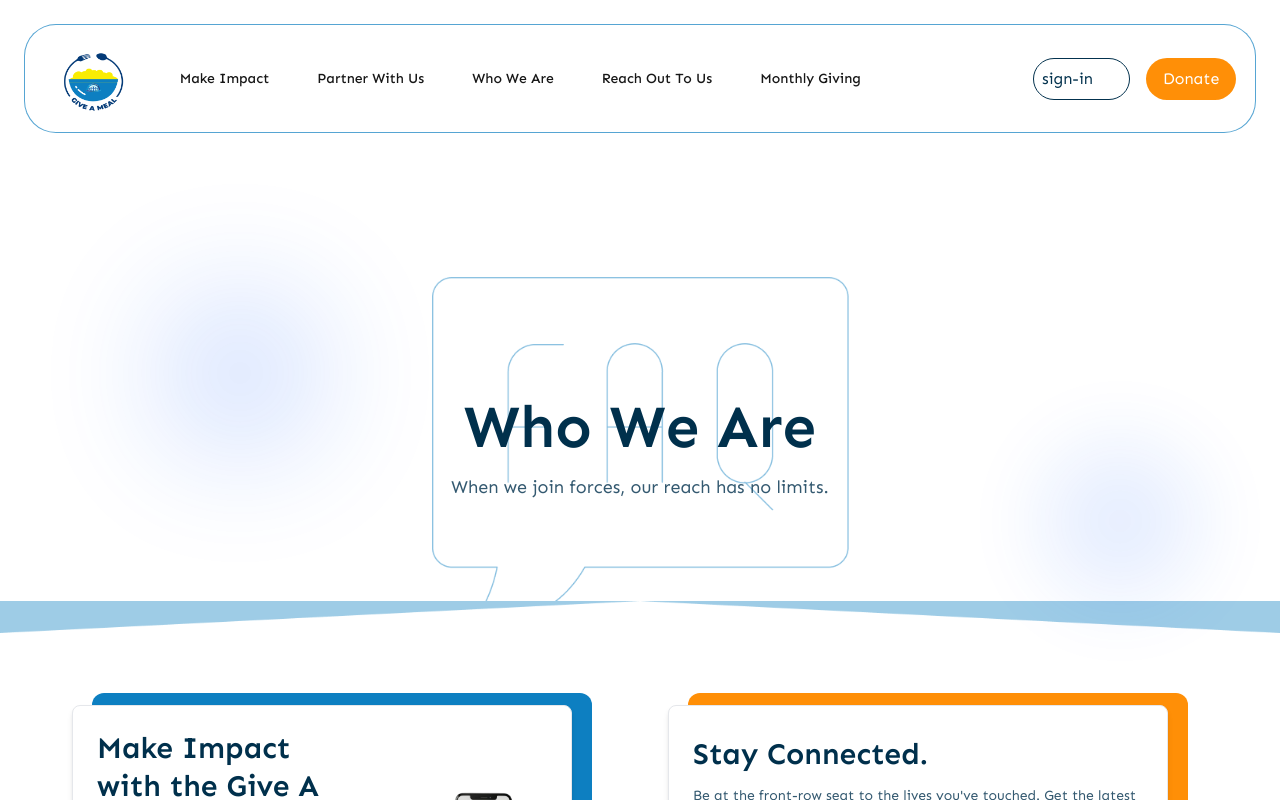
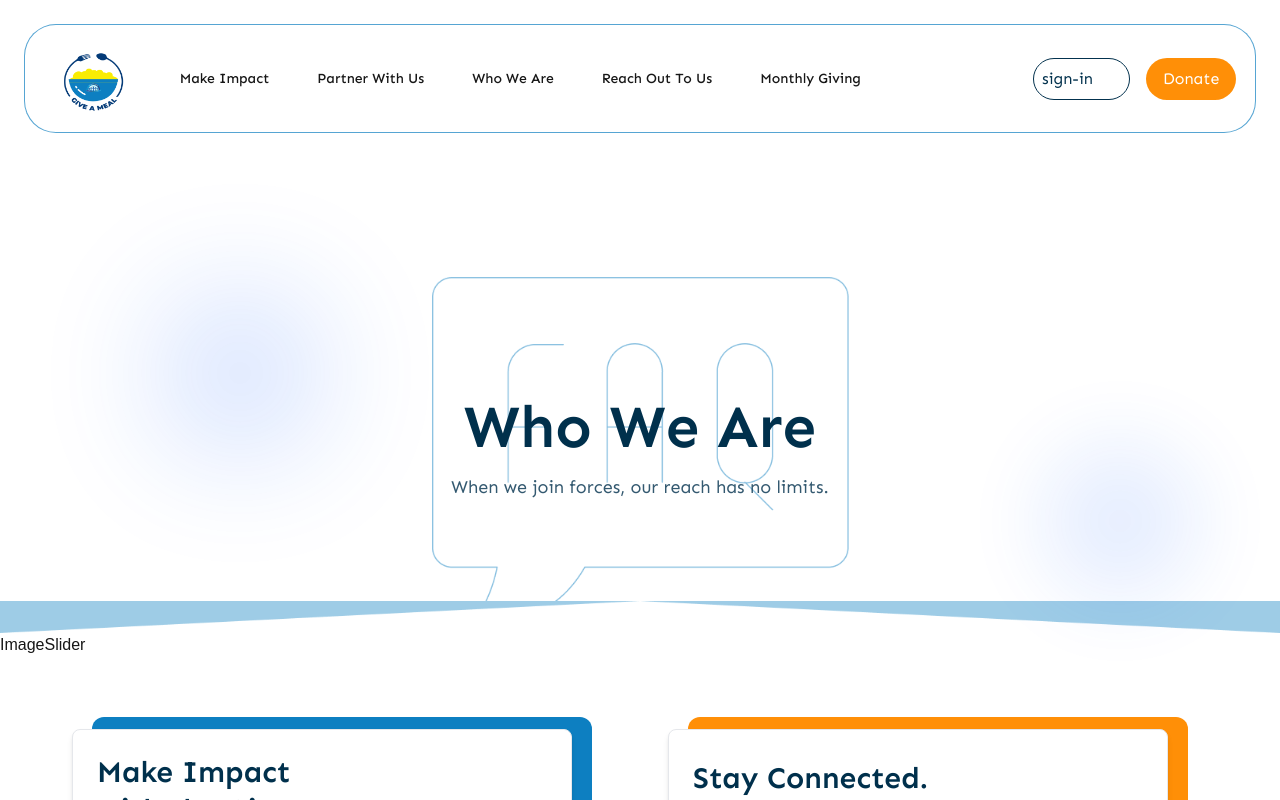
Before and after one commit to Goodtech001/give-a-meal, a Next.js app: page /about in a window 1280 px wide. Shown: the top 800 px of the page. Built offline with nearby package versions, Linux system fonts and the light colour scheme; some icons are missing.

Commit message:
`Update about page layout with new components`

```diff
--- a/app/about/page.tsx
+++ b/app/about/page.tsx
@@ -1,17 +1,18 @@
-import AboutDonate from '@/layout/about-donate'
-import AboutHero from '@/layout/about-hero'
-import Subscribe from '@/layout/subscribe'
-import TopNavBar from '@/layout/Topnavbar'
-import React from 'react'
+import AboutDonate from "@/layout/about-donate";
+import AboutHero from "@/layout/about-hero";
+import Subscribe from "@/layout/subscribe";
+import TopNavBar from "@/layout/Topnavbar";
+import ImageSlider from "@/section/who-are-we/image-slider";
 
 function About() {
   return (
     <div>
       <TopNavBar />
-      <AboutHero/>
-      <Subscribe/>
+      <AboutHero />
+      <ImageSlider />
+      <Subscribe />
     </div>
-  )
+  );
 }
 
-export default About
+export default About;
--- /dev/null
+++ b/section/who-are-we/image-slider.tsx
@@ -0,0 +1,3 @@
+export default function ImageSlider() {
+  return <div>ImageSlider</div>;
+}
```
